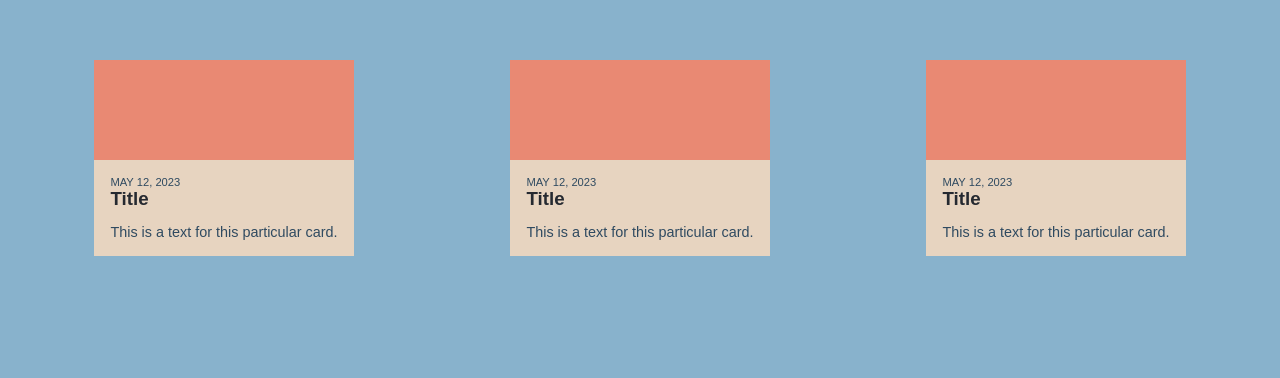
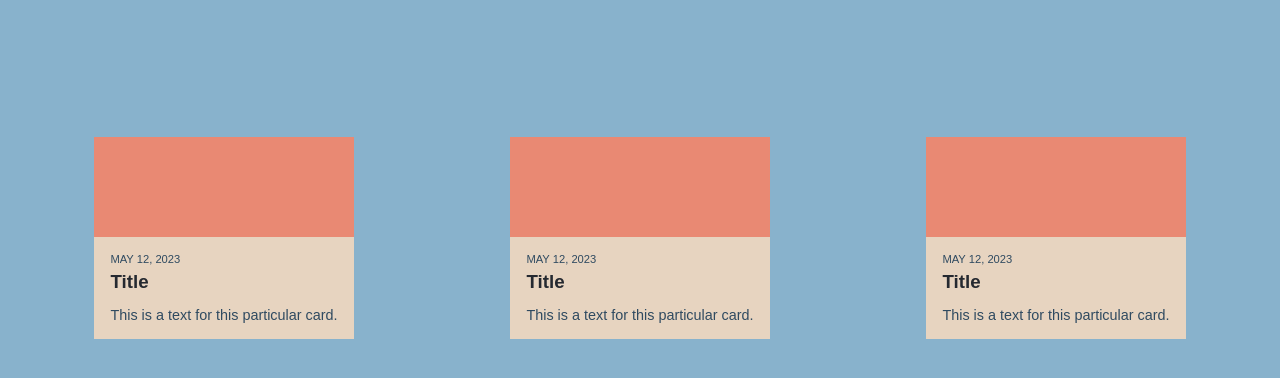
Before and after one commit to Cymbelmine/Cards, a plain HTML site: page index.html in a window 1280 px wide. Shown: the part 274-652 px from the top of the page. Drawn offline with Linux system fonts and the light colour scheme.

Commit message:
Update styles.css
Update stylesheet by adding and changing the padding and height of the body and the h3

```diff
--- a/src/styles.css
+++ b/src/styles.css
@@ -6,7 +6,7 @@ body {
 }
 
 body {
-  height: 100vh;
+  height: 120vh;
   display: grid;
   grid-template-columns: repeat(3, auto);
   place-items: center;
@@ -28,6 +28,7 @@ p.date {
   text-align: center;
   font-size: 0.7em;
   text-transform: uppercase;
+  padding-bottom: 0.5em;
 }
 h3 {
   margin: 0;
@@ -51,9 +52,6 @@ p.date {
   margin: 0;
 }
 
-h3 {
-}
-
 p.desc {
   margin-bottom: 0;
 }
```
